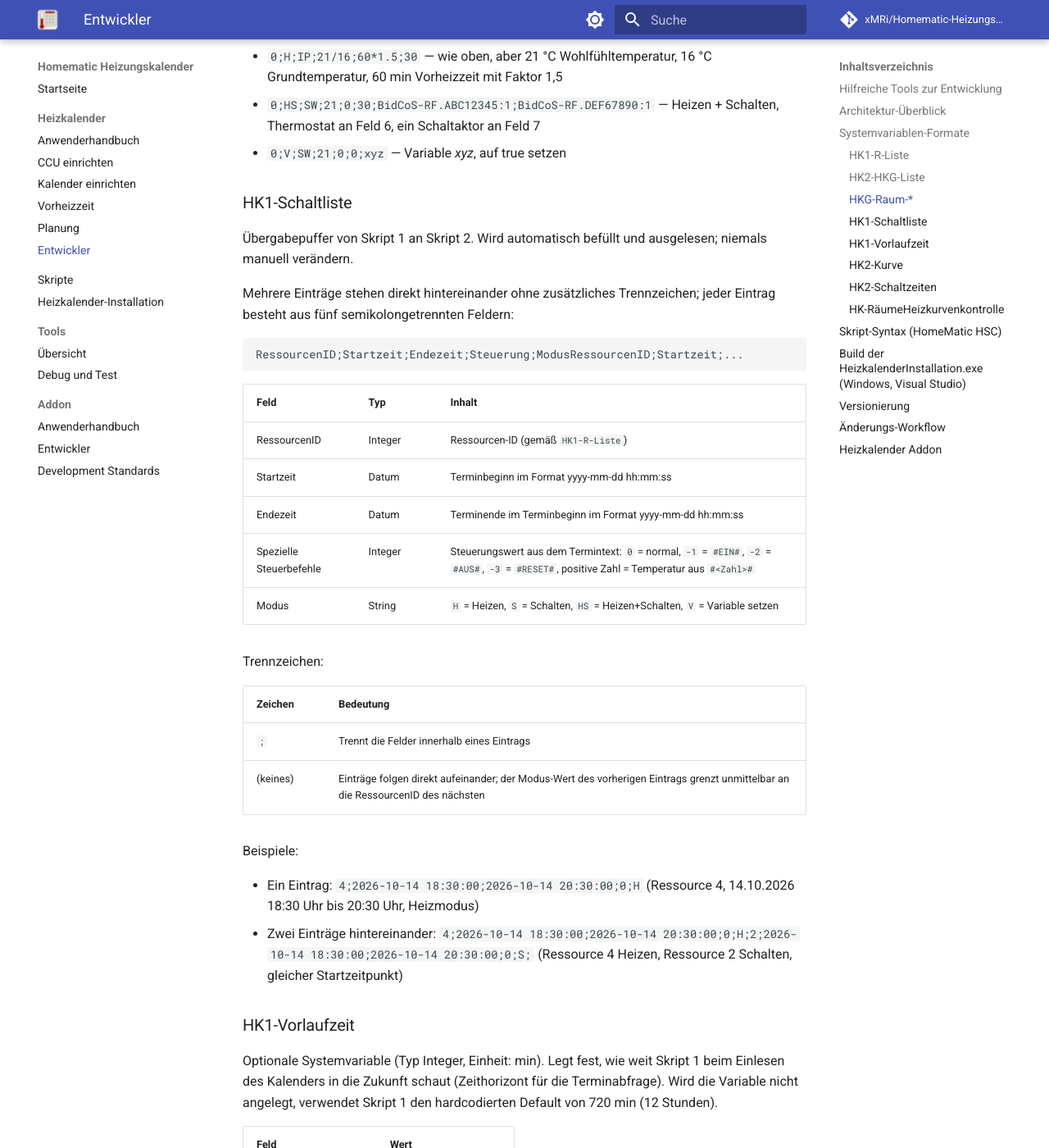
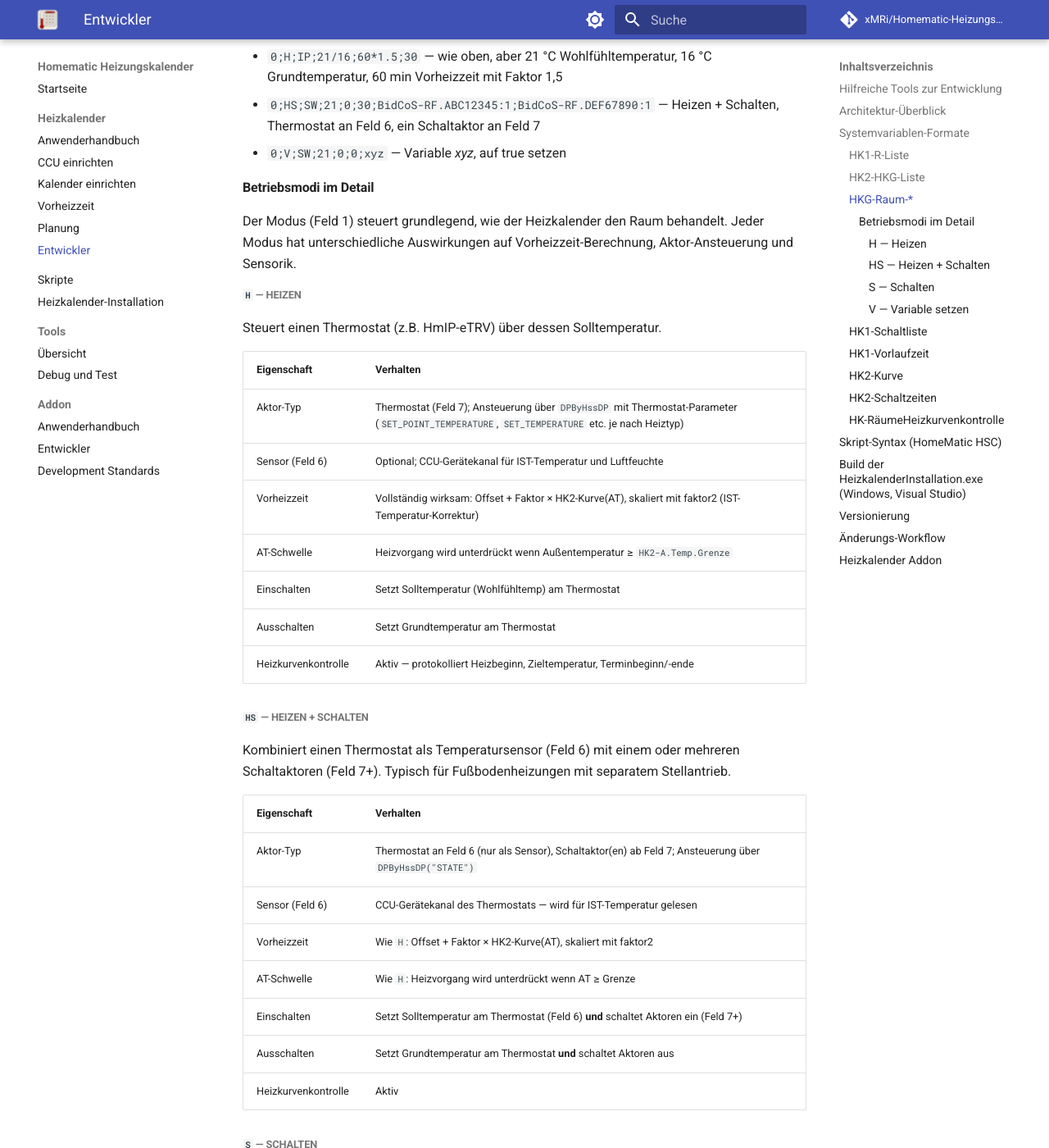
Before and after one commit to tatzel/Homematic-Heizungskalender, an MkDocs documentation site: the page built from docs/heizkalender/entwickler.md, in a window 1280 px wide and 1400 px high, scrolled down 4350 px. Shown: the whole window at 82% size. Built offline with MkDocs 1.6.1 and Material for MkDocs 9.7.7, drawn with Linux system fonts in a browser that asks for light colours; comment, search, counter and statistics services are not loaded; some of the changed text lies outside the part shown.

Commit message:
docs: Modus-Beschreibungen und Checkliste für neue Modi
Zentrale Dokumentation aller HSFlag-Modi (H/HS/S/V) mit Verhalten je
Komponente. Checkliste für Entwickler beim Einführen neuer Modi.

```diff
--- a/docs/heizkalender/entwickler.md
+++ b/docs/heizkalender/entwickler.md
@@ -190,6 +190,77 @@ Beispiele:
 - `0;H;IP;21/16;60*1.5;30` — wie oben, aber 21 °C Wohlfühltemperatur, 16 °C Grundtemperatur, 60 min Vorheizzeit mit Faktor 1,5
 - `0;HS;SW;21;0;30;BidCoS-RF.ABC12345:1;BidCoS-RF.DEF67890:1` — Heizen + Schalten, Thermostat an Feld 6, ein Schaltaktor an Feld 7
 - `0;V;SW;21;0;0;xyz` — Variable *xyz*, auf true setzen
+
+#### Betriebsmodi im Detail
+
+Der Modus (Feld 1) steuert grundlegend, wie der Heizkalender den Raum behandelt.
+Jeder Modus hat unterschiedliche Auswirkungen auf Vorheizzeit-Berechnung,
+Aktor-Ansteuerung und Sensorik.
+
+##### `H` — Heizen
+
+Steuert einen Thermostat (z.B. HmIP-eTRV) über dessen Solltemperatur.
+
+| Eigenschaft | Verhalten |
+| :--- | :--- |
+| Aktor-Typ | Thermostat (Feld 7); Ansteuerung über `DPByHssDP` mit Thermostat-Parameter (`SET_POINT_TEMPERATURE`, `SET_TEMPERATURE` etc. je nach Heiztyp) |
+| Sensor (Feld 6) | Optional; CCU-Gerätekanal für IST-Temperatur und Luftfeuchte |
+| Vorheizzeit | Vollständig wirksam: Offset + Faktor × HK2-Kurve(AT), skaliert mit faktor2 (IST-Temperatur-Korrektur) |
+| AT-Schwelle | Heizvorgang wird unterdrückt wenn Außentemperatur ≥ `HK2-A.Temp.Grenze` |
+| Einschalten | Setzt Solltemperatur (Wohlfühltemp) am Thermostat |
+| Ausschalten | Setzt Grundtemperatur am Thermostat |
+| Heizkurvenkontrolle | Aktiv — protokolliert Heizbeginn, Zieltemperatur, Terminbeginn/-ende |
+
+##### `HS` — Heizen + Schalten
+
+Kombiniert einen Thermostat als Temperatursensor (Feld 6) mit einem oder
+mehreren Schaltaktoren (Feld 7+). Typisch für Fußbodenheizungen mit
+separatem Stellantrieb.
+
+| Eigenschaft | Verhalten |
+| :--- | :--- |
+| Aktor-Typ | Thermostat an Feld 6 (nur als Sensor), Schaltaktor(en) ab Feld 7; Ansteuerung über `DPByHssDP("STATE")` |
+| Sensor (Feld 6) | CCU-Gerätekanal des Thermostats — wird für IST-Temperatur gelesen |
+| Vorheizzeit | Wie `H`: Offset + Faktor × HK2-Kurve(AT), skaliert mit faktor2 |
+| AT-Schwelle | Wie `H`: Heizvorgang wird unterdrückt wenn AT ≥ Grenze |
+| Einschalten | Setzt Solltemperatur am Thermostat (Feld 6) **und** schaltet Aktoren ein (Feld 7+) |
+| Ausschalten | Setzt Grundtemperatur am Thermostat **und** schaltet Aktoren aus |
+| Heizkurvenkontrolle | Aktiv |
+
+##### `S` — Schalten
+
+Schaltet einen Aktor (z.B. Relais, Steckdose) ein/aus ohne
+Temperatursteuerung.
+
+| Eigenschaft | Verhalten |
+| :--- | :--- |
+| Aktor-Typ | Schaltaktor (Feld 7); Ansteuerung über `DPByHssDP("STATE")` |
+| Sensor (Feld 6) | Nicht verwendet (leer lassen) |
+| Vorheizzeit | Nur der feste Offset (Feld 4) wird verwendet; kein Faktor, kein faktor2, keine HK2-Kurve |
+| AT-Schwelle | **Keine** — Schaltvorgang wird immer ausgeführt, unabhängig von der Außentemperatur |
+| Einschalten | `State(1)` auf dem Schaltaktor |
+| Ausschalten | `State(0)` auf dem Schaltaktor |
+| Heizkurvenkontrolle | Übersprungen |
+
+##### `V` — Variable setzen
+
+Setzt eine CCU-Systemvariable auf `true`/`false` statt einen physischen
+Aktor zu schalten. Nützlich für Automatisierungen, die auf
+Systemvariablen reagieren (z.B. Lüftung, Beschattung, Benachrichtigungen).
+
+| Eigenschaft | Verhalten |
+| :--- | :--- |
+| Aktor-Typ | CCU-Systemvariable (Feld 7); **kein** `DPByHssDP` — das Variablen-Objekt wird direkt über `State()` gesetzt |
+| Sensor (Feld 6) | Nicht verwendet; darf einen Variablennamen enthalten, wird aber von der Sensorik **nicht** über `DPByHssDP` gelesen |
+| Vorheizzeit | Nur der feste Offset (Feld 4); kein Faktor, kein faktor2, keine HK2-Kurve |
+| AT-Schwelle | **Keine** — Variable wird immer gesetzt, unabhängig von der Außentemperatur |
+| Einschalten | `State(1)` auf der Systemvariable |
+| Ausschalten | `State(0)` auf der Systemvariable |
+| Heizkurvenkontrolle | Übersprungen |
+
+> **Achtung:** Im Modus `V` darf `DPByHssDP` auf den Objekten in Feld 6/7
+> nicht aufgerufen werden — Systemvariablen haben keine HSS-Datenpunkte.
+> Code, der auf Felder der Raumvariable zugreift, muss den Modus prüfen.
 
 ### HK1-Schaltliste
 
```
Also changed, not shown: CHANGELOG.md (+4 -0 lines), 1 other file.
